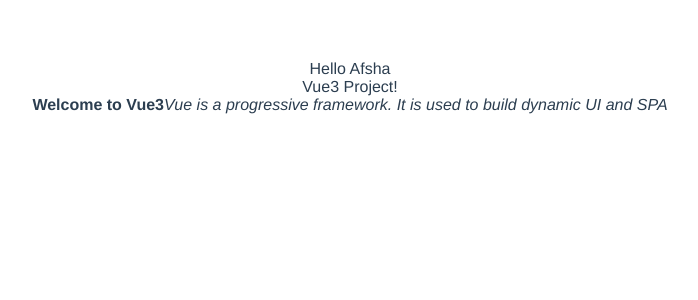
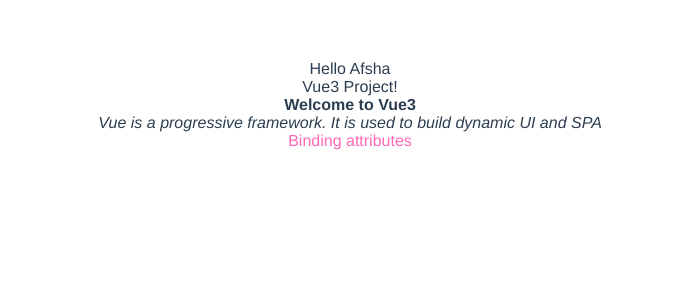
Before and after one commit to mdafsha9/VueJS3-Tutorials, a Vue app: page / in a window 1280 px wide. Shown: the top 300 px of the page, without its empty margins (290-988 px from the left). Built offline with nearby package versions, Linux system fonts and the light colour scheme.

Commit message:
binding attributes

```diff
--- a/src/App.vue
+++ b/src/App.vue
@@ -2,6 +2,7 @@
   <span>{{greet}} {{name}}</span><br>
   <span v-text="framework"></span>
   <div v-html="inner"></div>
+  <span v-bind:id="attributeId">Binding attributes</span>
 </template>
 
 <script>
@@ -13,8 +14,8 @@
       greet:"Hello",
       name:'Afsha',
       framework:'Vue3 Project!',
-      inner:'<b>Welcome to Vue3</b><i>Vue is a progressive framework. It is used to build dynamic UI and SPA</i>',
-
+      inner:'<b>Welcome to Vue3</b><br><i>Vue is a progressive framework. It is used to build dynamic UI and SPA</i>',
+      attributeId: 'attribute',
 
     }
   }
@@ -30,6 +31,9 @@
   color: #2c3e50;
   margin-top: 60px;
 }
+#attribute{
+color:HotPink;
+}
 
 
 </style>
```
